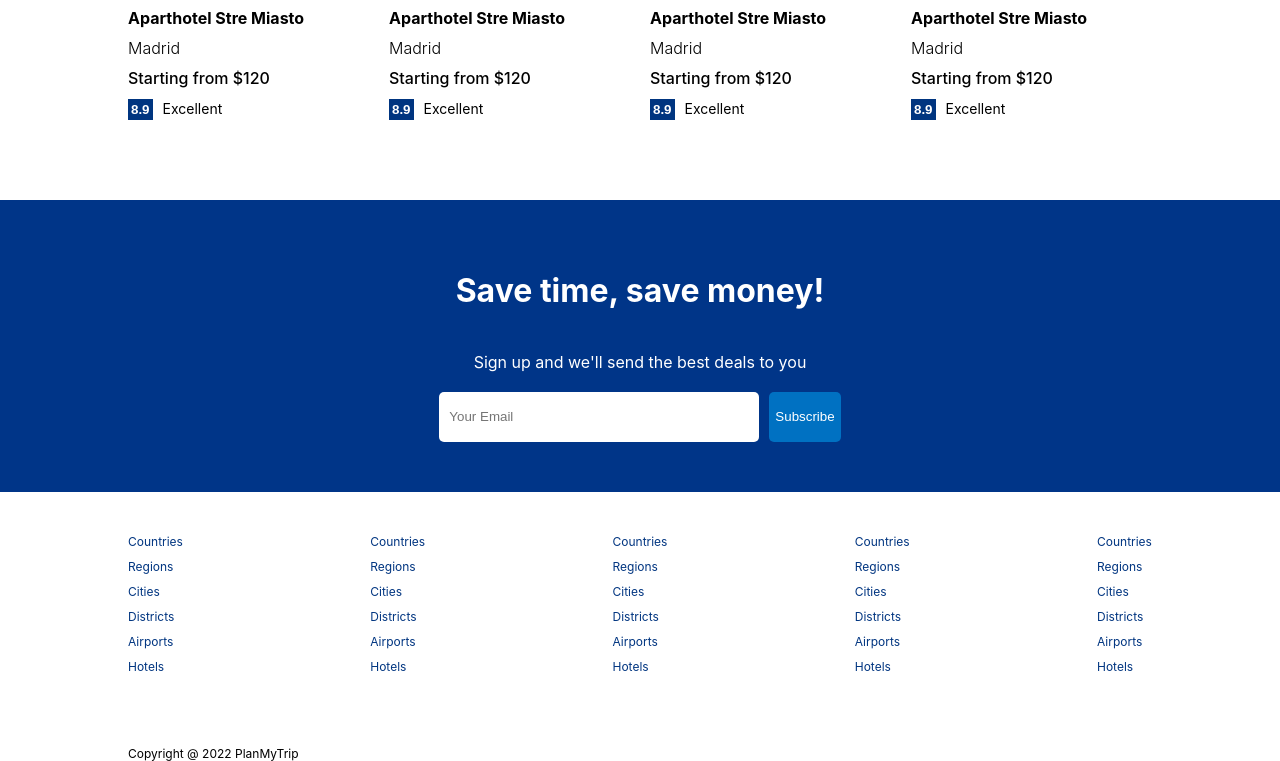
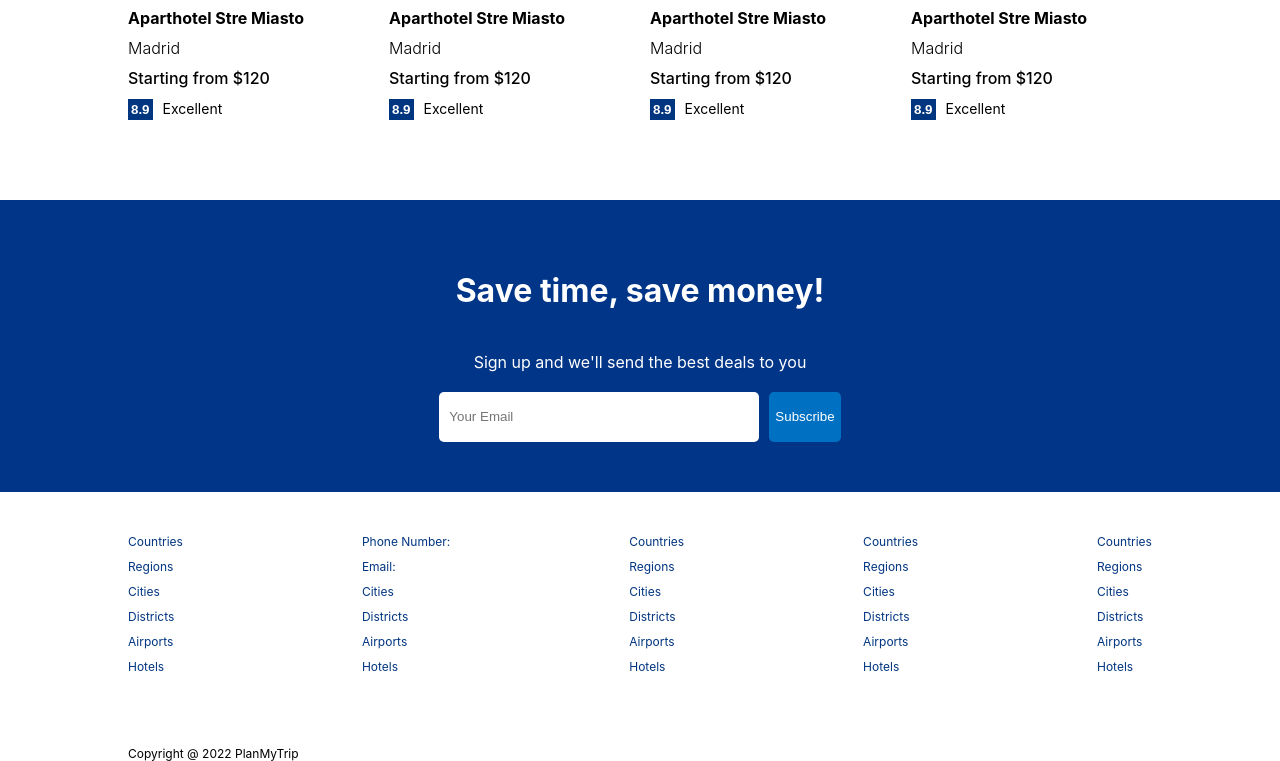
Before and after one commit to raul1258/BookingApp, a React (Create React App) app: page / in a window 1280 px wide. Shown: the part 1326-2087 px from the top of the page. Built offline with nearby package versions, Linux system fonts and the light colour scheme.

Commit message:
footer updated

```diff
--- a/src/components/footer/Footer.jsx
+++ b/src/components/footer/Footer.jsx
@@ -13,8 +13,8 @@ function Footer() {
             <li className="fListItem">Hotels</li>
           </ul>
           <ul className='fList'>
-            <li className="fListItem">Countries</li>
-            <li className="fListItem">Regions</li>
+            <li className="fListItem">Phone Number:</li>
+            <li className="fListItem">Email:</li>
             <li className="fListItem">Cities</li>
             <li className="fListItem">Districts</li>
             <li className="fListItem">Airports</li>
--- a/src/pages/home/home.css
+++ b/src/pages/home/home.css
@@ -8,6 +8,5 @@
 .homeTitle{
     width: 1024px;
     font-size: 20px;
-    /* margin: 0%; */
     padding: 0%;
 }
```
